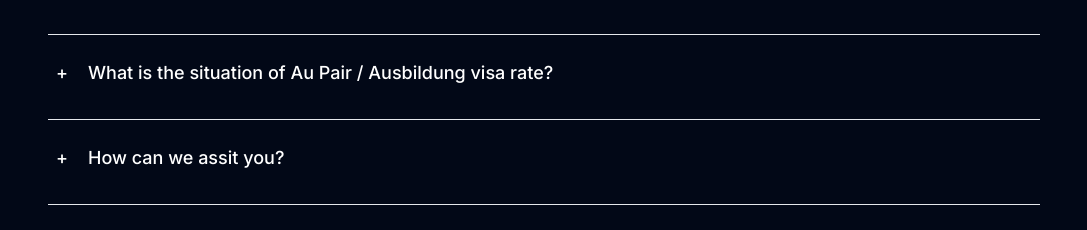
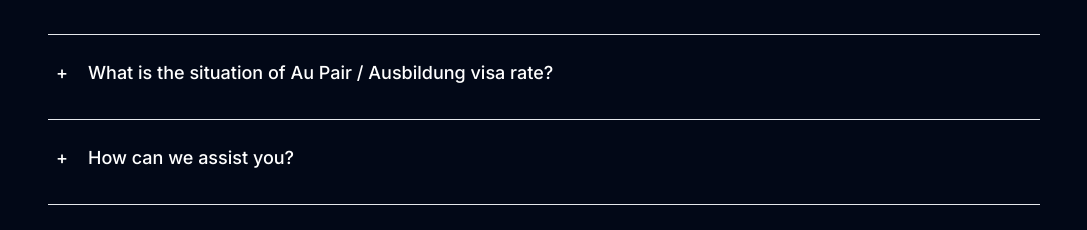
Before and after one commit to janak1998/the-german-guy, a Next.js app: page / in a window 1280 px wide. Shown: the part 3801-4031 px from the top of the page, without its empty margins (96-1183 px from the left). Built offline with nearby package versions, Linux system fonts and the light colour scheme.

Commit message:
assist typo fix

```diff
--- a/components/FAQs.js
+++ b/components/FAQs.js
@@ -30,7 +30,7 @@ const FAQs = () => {
         "There is no limitation on visa approval. It can be a bit subjective, but one thing's for sure – if you apply sincerely and express your intentions clearly, read through the contract, show language proficiency, and have a solid plan along with acing the interview, you're likely to secure the visa. It's all about being genuine and well-prepared.",
     },
     {
-      question: "How can we assit you?",
+      question: "How can we assist you?",
       answer:
         "Our purpose is to assist you in finding the perfect university or job. Throughout the entire process, we lend a hand with documentation and legal procedures. We will guide you in crafting your CV and application letter to handling your documents and travel arrangements. Our goal is to make your journey as smooth as possible. Just know, we're here to help with anything you may need.",
     },
```
